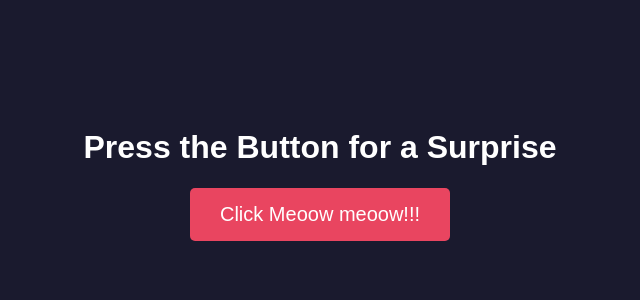
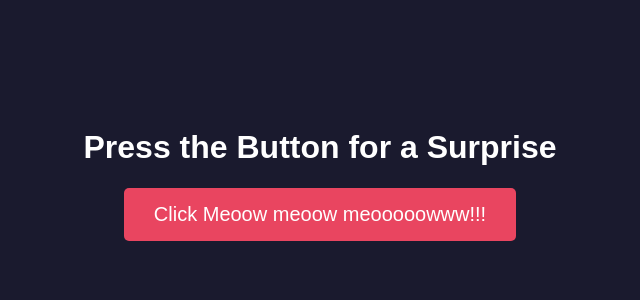
Before and after one commit to Pradyu07/my1app, a Flask app: page / in a window 1280 px wide. Shown: the top 300 px of the page, without its empty margins (320-960 px from the left). Run offline with Flask 3, Linux system fonts and the light colour scheme.

Commit message:
Update index.html
git hook check

```diff
--- a/templates/index.html
+++ b/templates/index.html
@@ -12,7 +12,7 @@
 <body>
     <h1>Press the Button for a Surprise</h1>
     <form method="POST">
-        <button type="submit">Click Meoow  meoow!!!</button>
+        <button type="submit">Click Meoow  meoow meooooowww!!!</button>
     </form>
 
     {% if message %}
```
